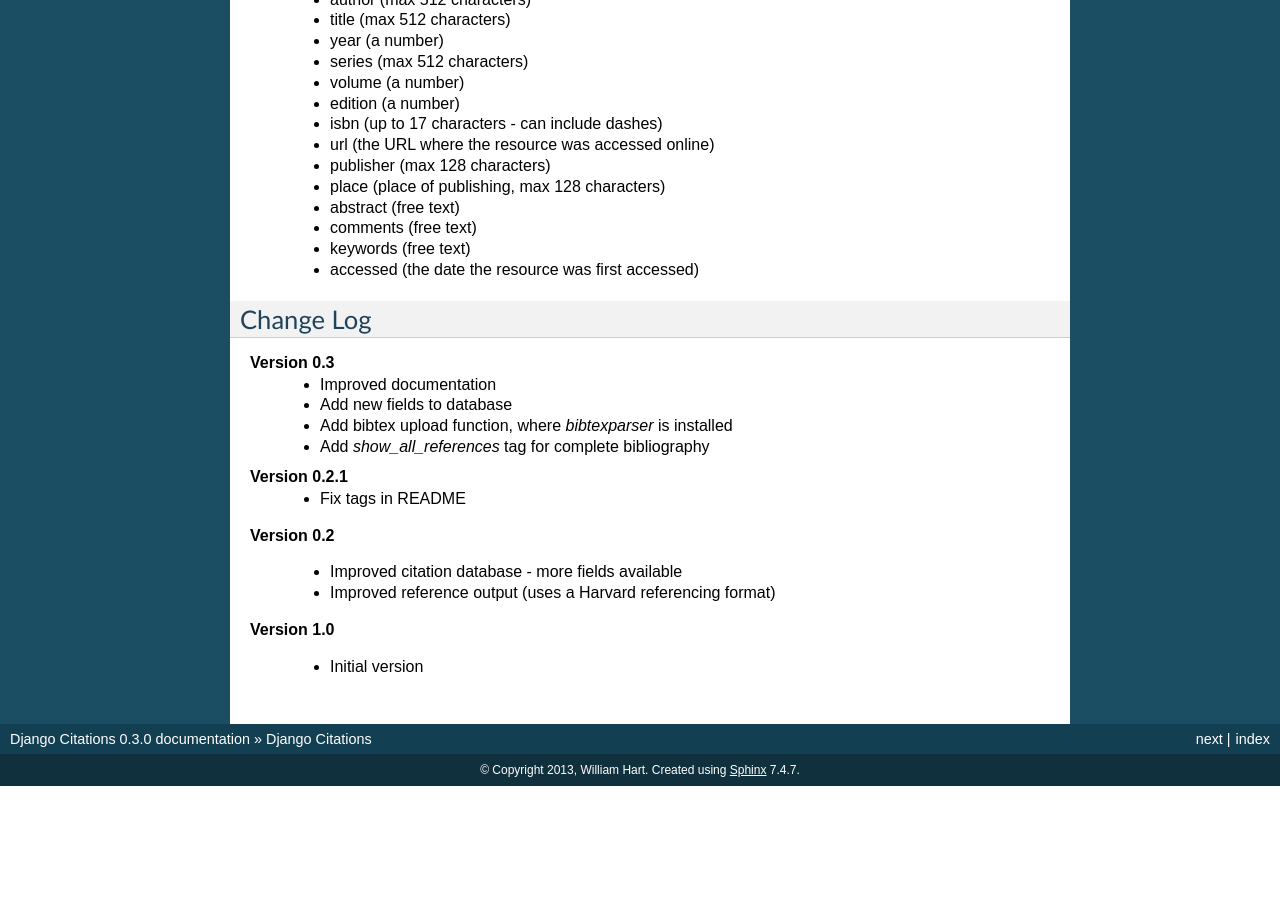
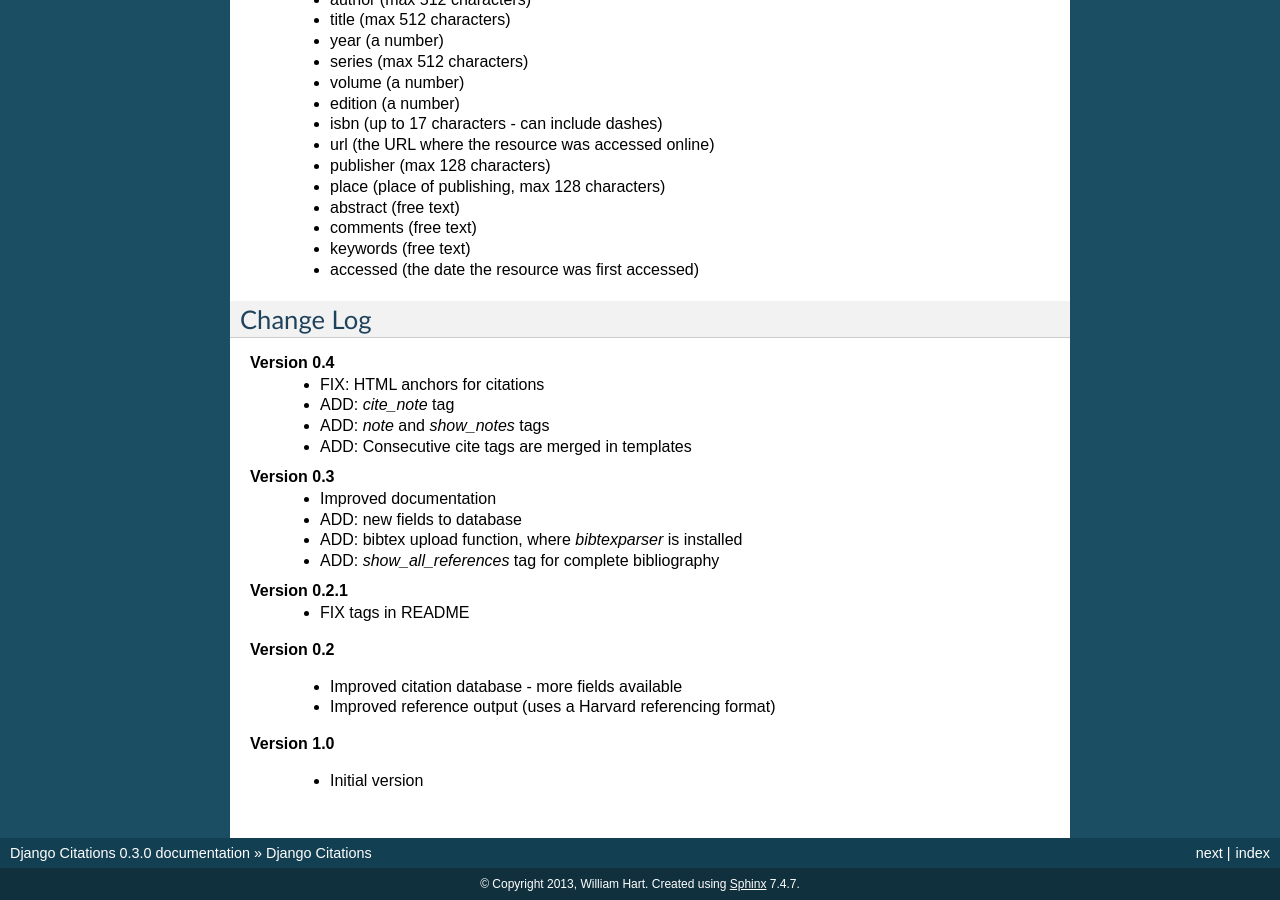
Before and after one commit to will-hart/django-citations, a Sphinx documentation site: the page built from docs/index.rst, in a window 1280 px wide and 900 px high, scrolled down 738 px. Built offline with Sphinx 7.4.7, drawn with Linux system fonts in a browser that asks for light colours; before the commit the page ends 1524 px from its top, so only the background shows below that.

Commit message:
Update changelog

```diff
--- a/docs/index.rst
+++ b/docs/index.rst
@@ -44,14 +44,20 @@ The fields currently supported by the django-citations database include:
 Change Log
 ----------
 
+**Version 0.4**
+ - FIX: HTML anchors for citations
+ - ADD: `cite_note` tag
+ - ADD: `note` and `show_notes` tags
+ - ADD: Consecutive cite tags are merged in templates
+
 **Version 0.3**
  - Improved documentation
- - Add new fields to database
- - Add bibtex upload function, where `bibtexparser` is installed
- - Add `show_all_references` tag for complete bibliography
+ - ADD: new fields to database
+ - ADD: bibtex upload function, where `bibtexparser` is installed
+ - ADD: `show_all_references` tag for complete bibliography
 
 **Version 0.2.1**
- - Fix tags in README
+ - FIX tags in README
 
 **Version 0.2**
 
```
